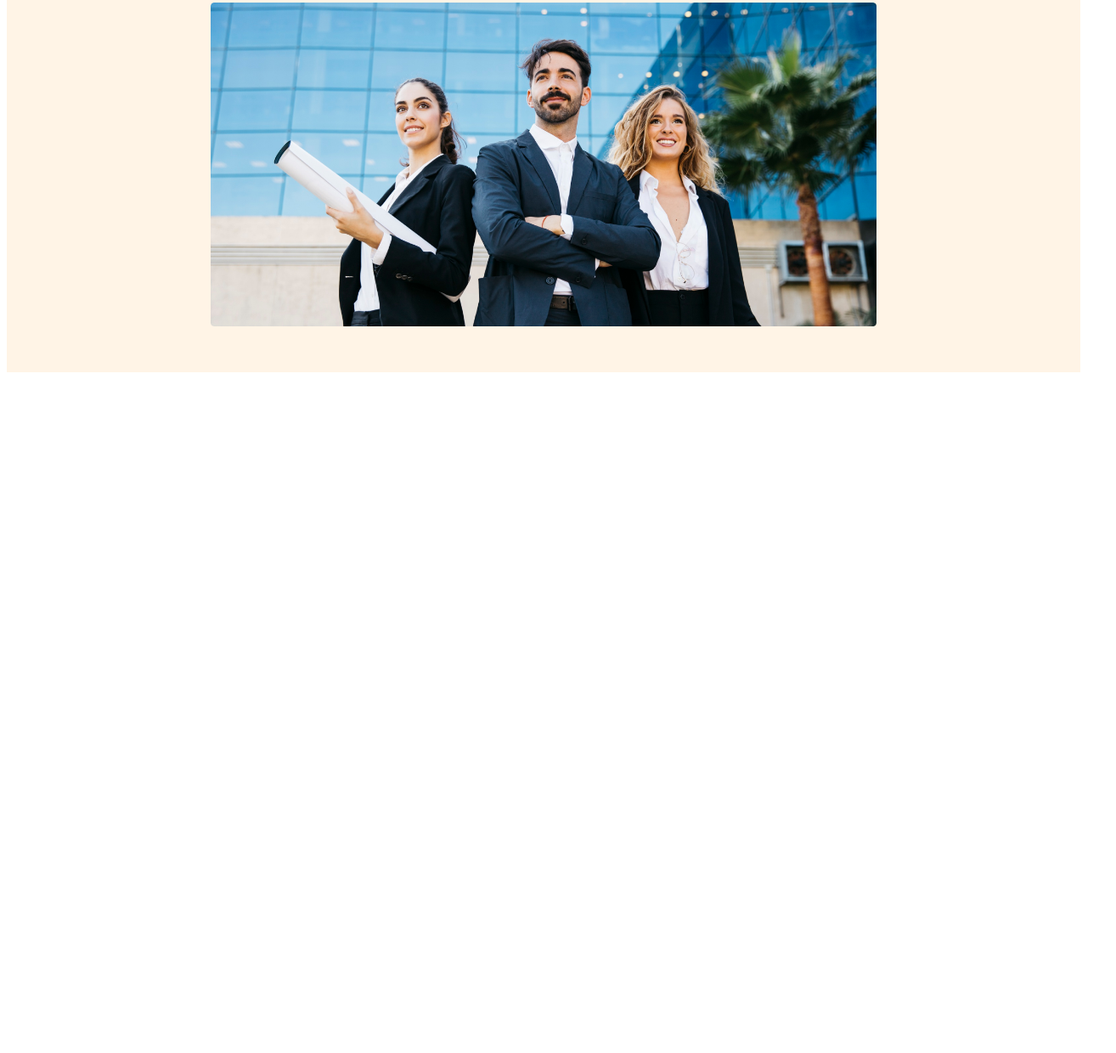
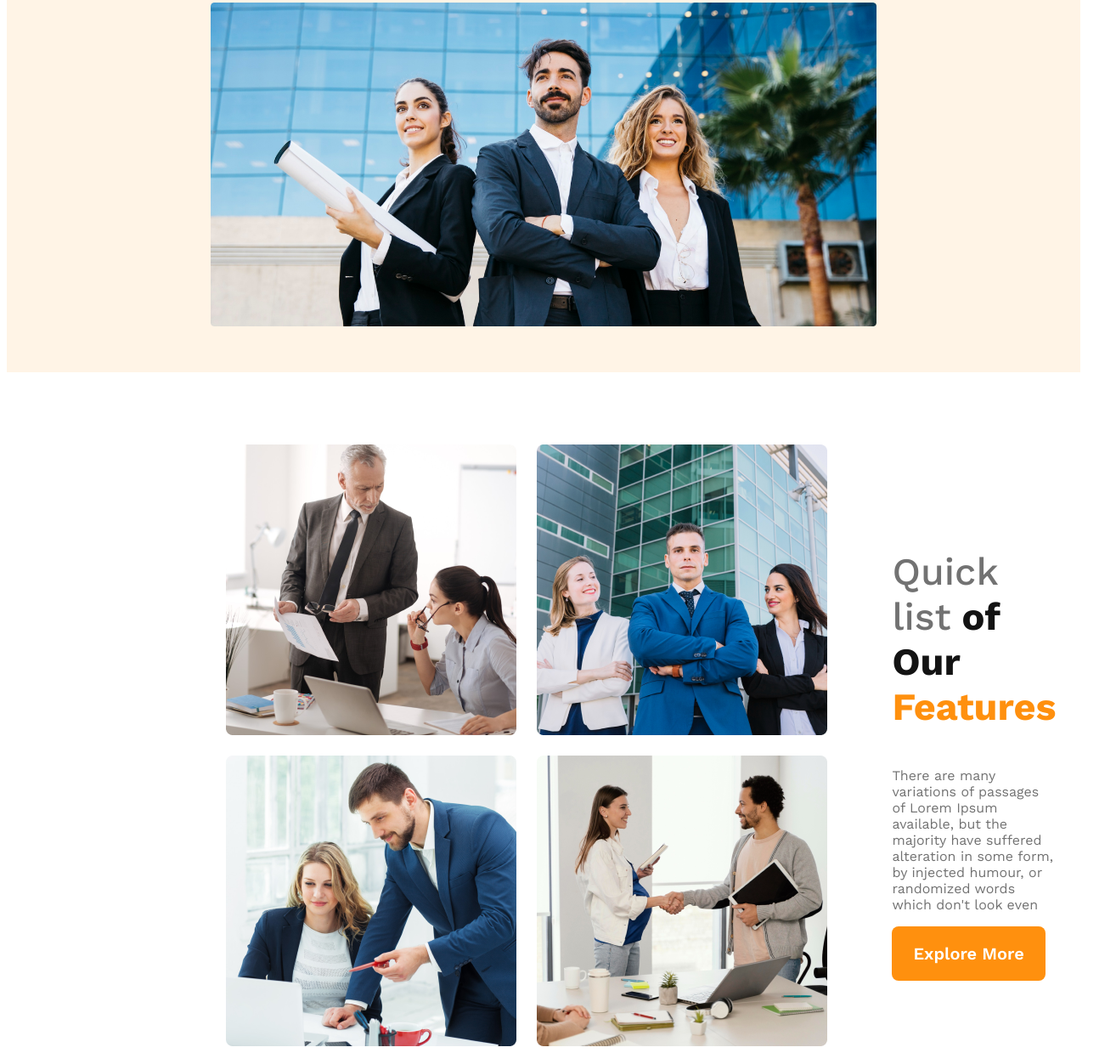
Before and after one commit to Abir0D/G3-architects-web, a plain HTML site: page index.html in a window 1280 px wide. Shown: the part 583-1822 px from the top of the page at 85% size, 1314 px wide, since content can reach past the window. Before the commit the page ends 1029 px from the top, so only its background shows below. Drawn offline with nearby package versions, Linux system fonts and the light colour scheme.

Commit message:
added feature content

```diff
--- a/index.html
+++ b/index.html
@@ -7,6 +7,7 @@
     <link rel="stylesheet" href="style/architect.css">
 </head>
 <body>
+  <!-- start the header section -->
   <header>
    <nav>
     <h3 class="nav-title">G3 Architects</h3>
@@ -21,15 +22,33 @@
         <div class="banner-content">
           <h1 class="banner-title">Brand New
              Group of Architects</h1>
-          <p class="banner-para">There are many variations of passages of Lorem Ipsum available, but the majority have suffered alteration in some form, by injected humour, or randomised words which don't look even</p>
+          <p class="banner-para">There are many variations of passages of Lorem Ipsum available, but the majority have suffered alteration in some form, by injected humour, or randomized words which don't look even</p>
           <button class="btn-primary">Explore More</button>
         </div>
         <img src="images/banner.png" alt="">
      </div>
   </header>
+  <!-- End the header section -->
+
+  <!-- start the main section -->
   <main>
-
+  <!-- Team section  -->
+  <section class="team-container">
+    <div class="T-image-container">
+     <img src="images/team1.png" alt="">
+     <img src="images/team2.png" alt="">
+     <img src="images/team3.png" alt="">
+     <img src="images/team4.png" alt="">
+    </div>
+    <div class="team-content">
+      <h3 class="T-head"><span class="quick">Quick list</span> <span class="of">of Our</span>
+        <span class="text-features">Features</span></h3>
+      <p class="T-para">There are many variations of passages of Lorem Ipsum available, but the majority have suffered alteration in some form, by injected humour, or randomized words which don't look even</p>
+       <button class="btn-primary">Explore More</button>
+    </div>
+  </section>
   </main>
+  <!-- End the main section -->
   <footer>
 
   </footer>
--- a/style/architect.css
+++ b/style/architect.css
@@ -115,3 +115,45 @@ nav li a {
         flex-direction: column;
     }
 }
+/* main section style */
+main{
+    max-width: 1440;
+    margin: 0 auto;
+}
+/* team style */
+.team-container{
+    display: flex;
+    justify-content: center;
+    align-items: center;
+    padding-top: 85px;
+    padding-left: 300px;
+}
+.T-image-container{
+    display: grid;
+    grid-template-columns: repeat(2, 1fr);
+    gap: 24px;
+}
+.team-content{
+    padding-left: 76px;
+    padding-right: 70px;
+}
+.T-head{
+    font-size: 45px;
+}
+.T-head .quick{
+    color: #727272;
+    font-weight: 500;
+}
+.of{
+    color: #131313;
+    font-weight: 700;
+}
+.text-features{
+    color: #FF900E;
+    font-weight: 700;
+    /* align-items: left; */
+}
+.T-para{
+    color: #727272;
+    font-weight: 400;
+}
```
